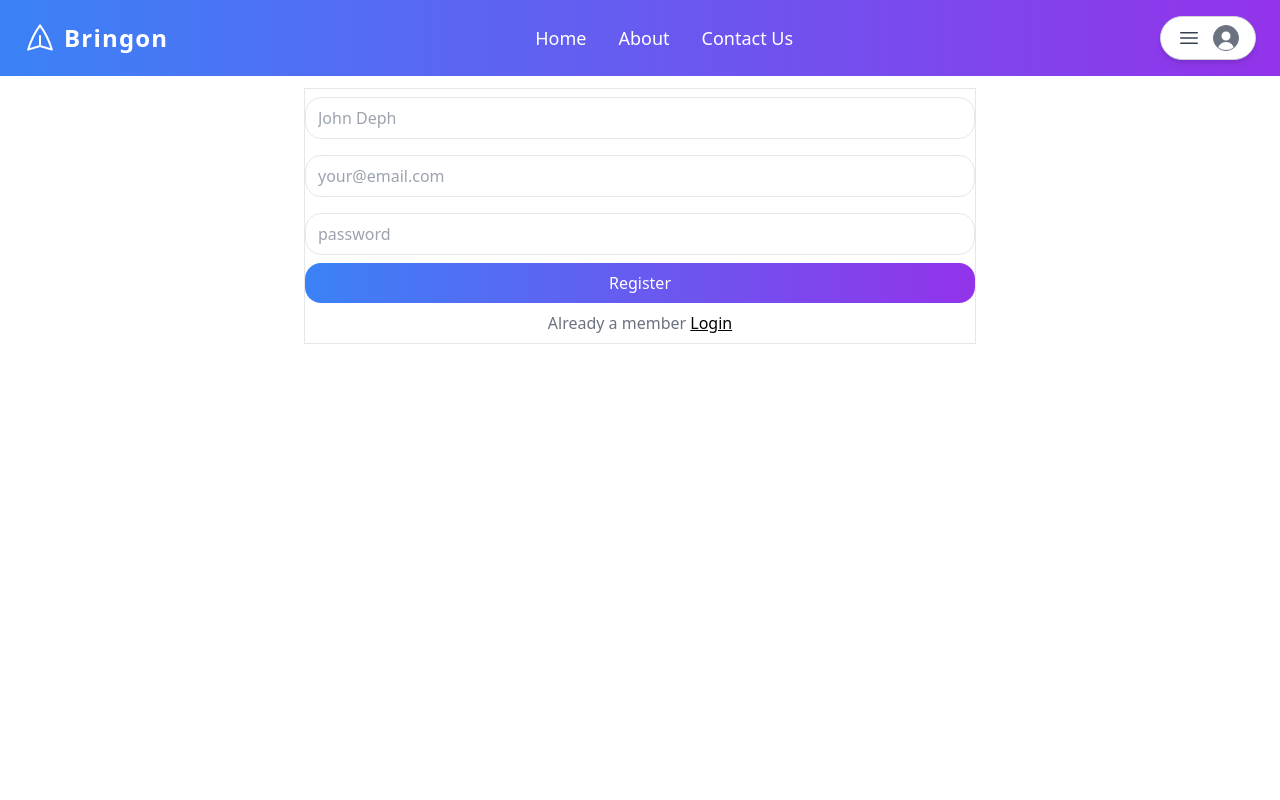
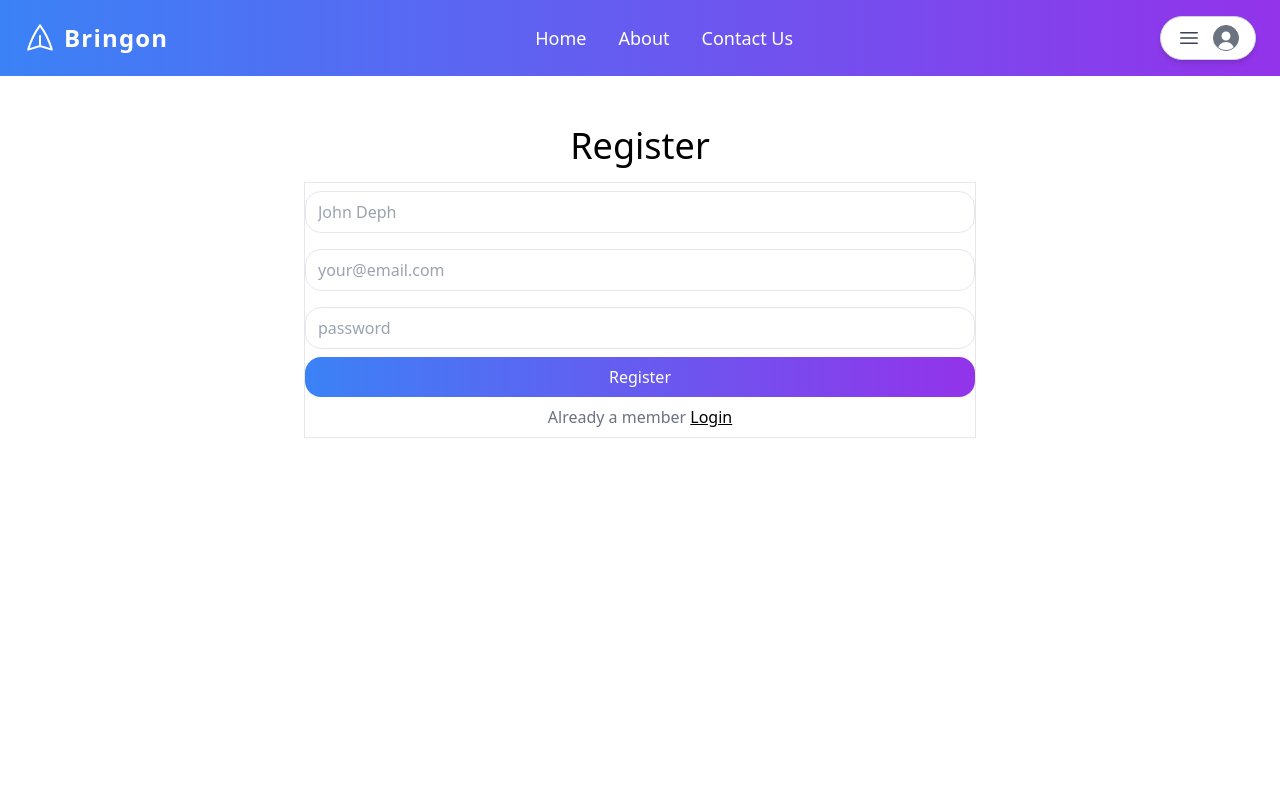
Before and after one commit to ayush156rawat/frontend, a React (Vite) app: page /register in a window 1280 px wide. Shown: the top 800 px of the page. Built offline with nearby package versions, Linux system fonts and the light colour scheme; no server answers.

Commit message:
Update Registerpage.jsx

```diff
--- a/src/pages/Registerpage.jsx
+++ b/src/pages/Registerpage.jsx
@@ -22,7 +22,7 @@
     };
 
     return (
-        <div className="mt-4 grow flex items-center justify-around">
+        <div className="mt-[110px] grow flex items-center justify-around">
             <div className="mb-64">
                 <h1 className="text-4xl text-center mb-4">Register</h1>
                 <form className="max-w-2xl mx-auto border" onSubmit={RegisterUser}>
```
